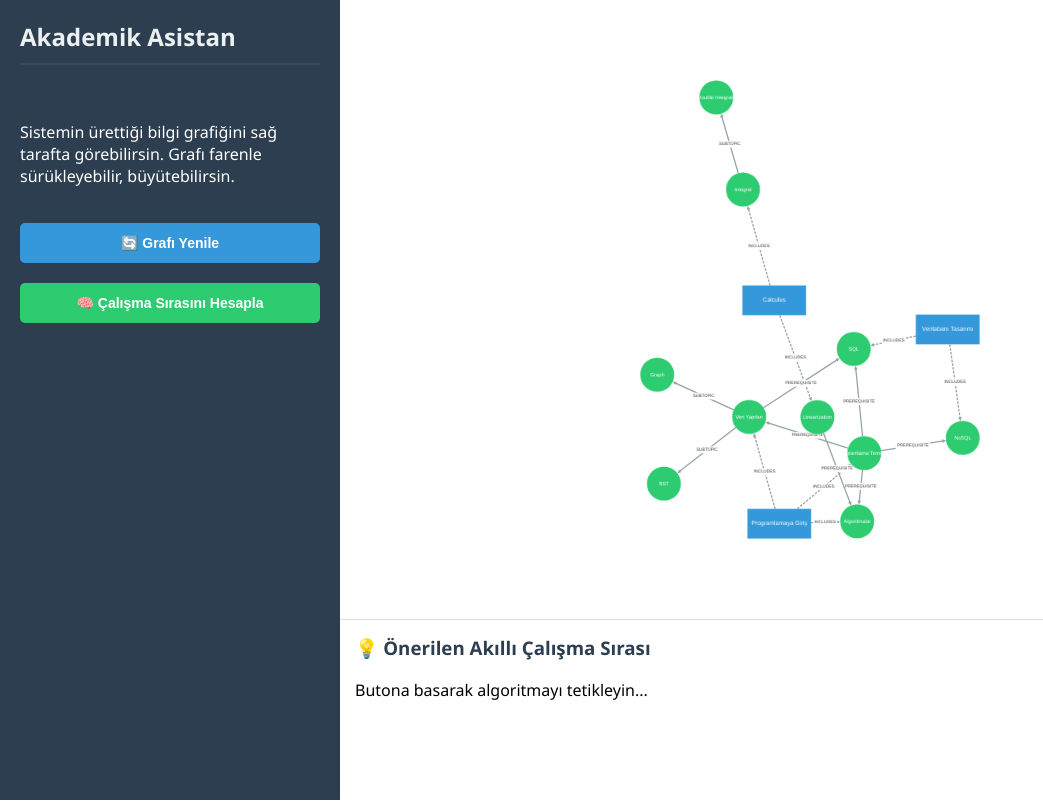
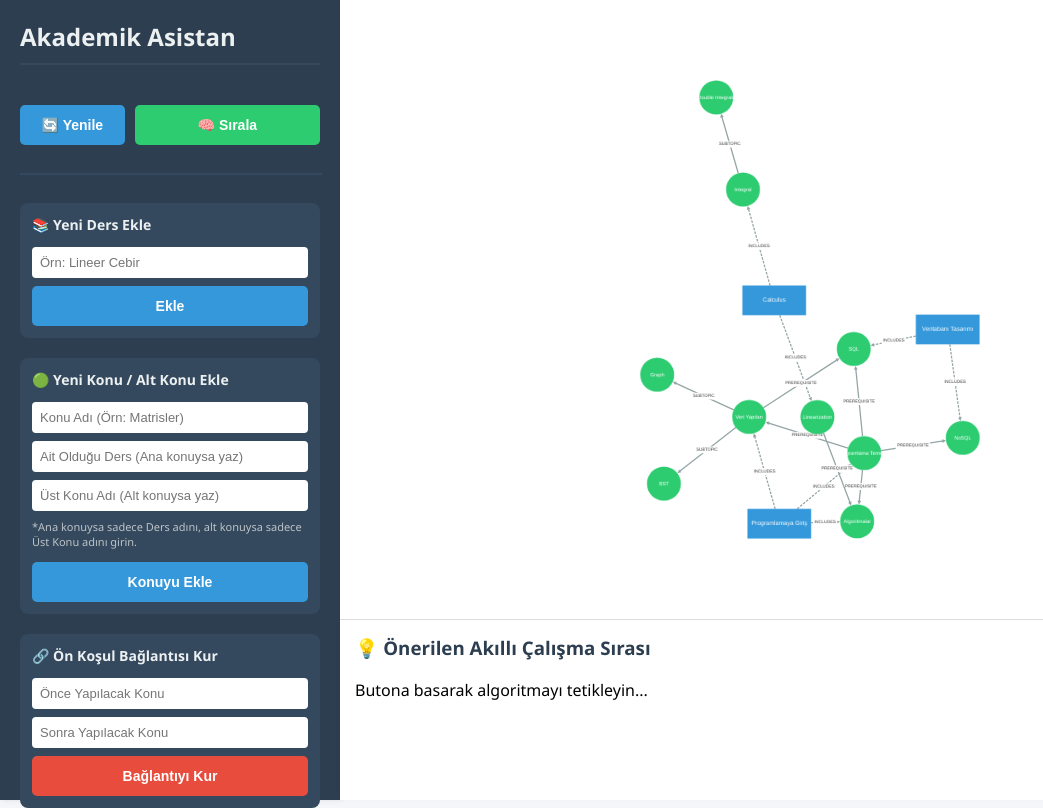
Before and after one commit to furkankaradumaan/academic_knowledge_graph_planner, a Flask app: page / in a window 1280 px wide. Shown: the whole page, without its empty margins (0-1043 px from the left). Run offline with Flask 3, Linux system fonts and the light colour scheme; data comes from the database, SQL or seed files in the repository; both versions use the stored data as it was after the commit; some libraries are stand-ins or nearby versions.

Commit message:
Add new subject, topic, and prerequisite addition
I added some forms at the left bar in 'index.html'
and link them to the new api endpoints for
operations like adding a new subject adding a
new topic/subtopic or adding a new prerequisite.

```diff
--- a/app.py
+++ b/app.py
@@ -80,5 +80,59 @@ def get_study_order():
 
         return jsonify({"order": topic_names}), 200
 
+@app.route("/api/subject", methods=["POST"])
+def add_new_subject():
+        data = request.get_json()
+        subject_name = data.get("name")
+        if subject_name is None or len(subject_name) == 0:
+                return jsonify({"error": "You need to enter a subject name"}), 500
+
+        try:
+                db.add_new_subject(subject_name)
+                return jsonify({"message": f"'{subject_name}' added successfully"}), 201
+        except ValueError as e:
+                return jsonify({"error": str(e)}), 500
+
+@app.route("/api/topic", methods=["POST"])
+def add_new_topic():
+        data = request.get_json()
+        name = data.get("name")
+        subject_name = data.get("subject_name")
+        main_top_name = data.get("main_topic_name")
+
+        if name is None or len(name) == 0:
+                return jsonify({"error": "You need to enter a topic name"}), 500
+
+        if subject_name and main_topic_name:
+                return jsonify({"error": "You cannot enter both main topic name and subject name"}), 500
+        elif subject_name:
+                main_topic_name = None
+        elif main_topic_name:
+                subject_name = None
+        else:
+                return jsonify({"error": "You need to enter a main topic name or a subject name"}), 500
+
+        try:
+                db.add_new_topic(name, main_top_name, subject_name)
+                return jsonify({"message": f"'{name}' added successfully"}), 201
+        except ValueError as e:
+                return jsonify({"error": str(e)}), 500
+
+@app.route("/api/prerequisite", methods=["POST"])
+def add_new_prerequisite():
+        data = request.get_json()
+
+        name_first = data.get("name_first")
+        name_next = data.get("name_next")
+
+        if name_first is None or name_next is None:
+                return jsonify({"error": "You need to enter first topic name and next topic name"}), 500
+
+        try:
+                db.add_new_prerequisite(name_first, name_next)
+                return jsonify({"message": "Prerequisite added successfully"}), 201
+        except ValueError as e:
+                return jsonify({"error": str(e)}), 500
+
 if __name__ == "__main__":
         app.run(debug=True)
--- a/templates/index.html
+++ b/templates/index.html
@@ -71,6 +71,22 @@
             font-weight: bold;
             font-size: 13px;
         }
+        .form-group {
+            display: flex;
+            flex-direction: column;
+            gap: 8px;
+            background-color: #34495e;
+            padding: 12px;
+            border-radius: 8px;
+        }
+        .form-group h3 { margin: 0 0 5px 0; font-size: 14px; color: #ecf0f1; }
+        .form-group input {
+            padding: 8px;
+            border-radius: 4px;
+            border: none;
+            font-size: 13px;
+        }
+
     </style>
 </head>
 <body>
@@ -78,10 +94,39 @@
     <!-- SOL MENÜ -->
     <div id="sidebar">
         <h2>Akademik Asistan</h2>
-        <p>Sistemin ürettiği bilgi grafiğini sağ tarafta görebilirsin. Grafı farenle sürükleyebilir, büyütebilirsin.</p>
 
-        <button id="refresh-btn" onclick="loadGraph()">🔄 Grafı Yenile</button>
-        <button id="sort-btn" onclick="loadSorting()">🧠 Çalışma Sırasını Hesapla</button>
+        <!-- SİSTEM BUTONLARI -->
+        <div style="display:flex; gap:10px;">
+            <button id="refresh-btn" onclick="loadGraph()" style="flex:1;">🔄 Yenile</button>
+            <button id="sort-btn" onclick="loadSorting()" style="flex:2;">🧠 Sırala</button>
+        </div>
+
+        <hr style="border: 1px solid #34495e; width:100%;">
+
+        <!-- 1. FORM: DERS EKLE -->
+        <div class="form-group">
+            <h3>📚 Yeni Ders Ekle</h3>
+            <input type="text" id="new-sub-name" placeholder="Örn: Lineer Cebir">
+            <button onclick="submitSubject()">Ekle</button>
+        </div>
+
+        <!-- 2. FORM: KONU VEYA ALT KONU EKLE -->
+        <div class="form-group">
+            <h3>🟢 Yeni Konu / Alt Konu Ekle</h3>
+            <input type="text" id="new-top-name" placeholder="Konu Adı (Örn: Matrisler)">
+            <input type="text" id="belonging-sub" placeholder="Ait Olduğu Ders (Ana konuysa yaz)">
+            <input type="text" id="parent-top" placeholder="Üst Konu Adı (Alt konuysa yaz)">
+            <small style="color:#bdc3c7; font-size:11px;">*Ana konuysa sadece Ders adını, alt konuysa sadece Üst Konu adını girin.</small>
+            <button onclick="submitTopic()" style="margin-top:5px;">Konuyu Ekle</button>
+        </div>
+
+        <!-- 3. FORM: ÖN KOŞUL BAĞLA -->
+        <div class="form-group">
+            <h3>🔗 Ön Koşul Bağlantısı Kur</h3>
+            <input type="text" id="pre-first" placeholder="Önce Yapılacak Konu">
+            <input type="text" id="pre-next" placeholder="Sonra Yapılacak Konu">
+            <button onclick="submitPrerequisite()" style="background-color:#e74c3c;">Bağlantıyı Kur</button>
+        </div>
     </div>
 
     <!-- SAĞ TARAF (GRAFİK VE SIRALAMA) -->
@@ -99,6 +144,61 @@
     <!-- JAVASCRIPT / FLASK BAĞLANTI KATMANI -->
     <script>
         let cy;
+                // 1. Ders Ekleme Tetikleyicisi
+        async function submitSubject() {
+            const nameInput = document.getElementById('new-sub-name');
+            const name = nameInput.value.trim();
+            if(!name) return alert("Ders adı girin!");
+
+            const response = await fetch('/api/subject', {
+                method: 'POST',
+                headers: { 'Content-Type': 'application/json' },
+                body: JSON.stringify({ name: name })
+            });
+            const resData = await response.json();
+            if(response.ok) { nameInput.value = ""; loadGraph(); }
+            else alert(resData.error);
+        }
+
+        // 2. Konu/Alt Konu Ekleme Tetikleyicisi
+        async function submitTopic() {
+            const name = document.getElementById('new-top-name').value.trim();
+            const subName = document.getElementById('belonging-sub').value.trim();
+            const parentName = document.getElementById('parent-top').value.trim();
+            if(!name) return alert("Konu adı girin!");
+
+            const response = await fetch('/api/topic', {
+                method: 'POST',
+                headers: { 'Content-Type': 'application/json' },
+                body: JSON.stringify({ name: name, subject_name: subName, main_topic_name: parentName })
+            });
+            const resData = await response.json();
+            if(response.ok) {
+                document.getElementById('new-top-name').value = "";
+                document.getElementById('belonging-sub').value = "";
+                document.getElementById('parent-top').value = "";
+                loadGraph();
+            } else alert(resData.error);
+        }
+
+        // 3. Ön Koşul Bağlama Tetikleyicisi
+        async function submitPrerequisite() {
+            const first = document.getElementById('pre-first').value.trim();
+            const next = document.getElementById('pre-next').value.trim();
+            if(!first || !next) return alert("İki konuyu da girmeniz gerekir!");
+
+            const response = await fetch('/api/prerequisite', {
+                method: 'POST',
+                headers: { 'Content-Type': 'application/json' },
+                body: JSON.stringify({ name_first: first, name_next: next })
+            });
+            const resData = await response.json();
+            if(response.ok) {
+                document.getElementById('pre-first').value = "";
+                document.getElementById('pre-next').value = "";
+                loadGraph();
+            } else alert(resData.error);
+        }
 
         // 1. Fonksiyon: Python API'den verileri çekip ekrana grafik çizme
         async function loadGraph() {
```
Also changed, not shown: database.sqlite.
